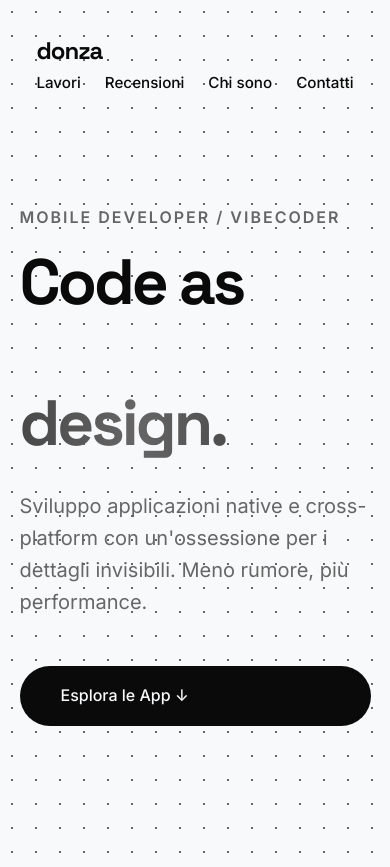
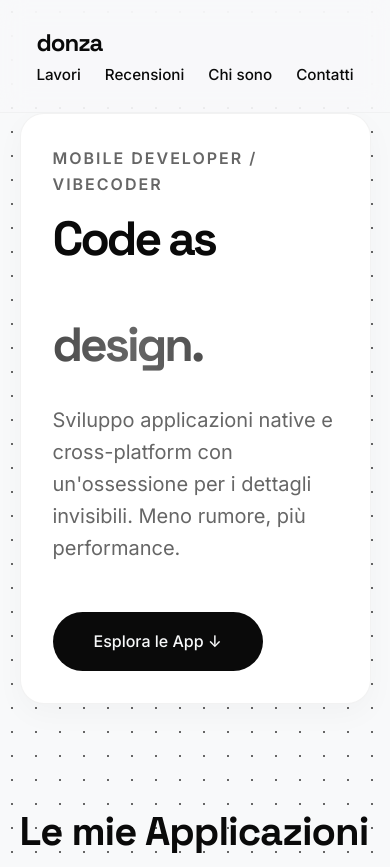
Before and after one commit to Donzaaa/porfolio, a website built with Vite: page index.html in a window 390 px wide. Shown: the top 867 px of the page. Built offline with nearby package versions, Linux system fonts and the light colour scheme; some packages are replaced by stand-ins of ours.

Commit message:
Fix layout definitivo

```diff
--- a/index.html
+++ b/index.html
@@ -4,6 +4,7 @@
     <meta charset="UTF-8" />
     <meta name="viewport" content="width=device-width, initial-scale=1.0" />
     <title>donza.dev | Portfolio</title>
+    <link rel="icon" type="image/png" href="/favicon-portfolio.png">
     <meta name="theme-color" content="#f8f9fa">
     <link href="https://fonts.googleapis.com/css2?family=Inter:wght@400;500;600&family=Space+Grotesk:wght@700&display=swap" rel="stylesheet">
     <link rel="stylesheet" href="/src/style.css">
@@ -26,6 +27,7 @@
 
     <main>
       <section id="hero">
+        <div class="content-box">
           <p class="hero-subtitle">Mobile Developer / Vibecoder</p>
           <h1 class="hero-title">
             <span class="line"><span class="line-inner">Code as</span></span><br>
@@ -33,6 +35,7 @@
           </h1>
           <p class="hero-desc">Sviluppo applicazioni native e cross-platform con un'ossessione per i dettagli invisibili. Meno rumore, più performance.</p>
           <a href="#apps" class="btn">Esplora le App &darr;</a>
+        </div>
       </section>
 
       <section id="apps" class="section-container">
@@ -61,6 +64,7 @@
               <a href="https://play.google.com/store/apps/details?id=com.aureo.app&pcampaignid=web_share" target="_blank" class="play-store-btn">Scarica da Google Play &nearr;</a>
             </div>
           </div>
+
           <div class="card gsap-card">
             <div class="card-image-wrapper">
               <img src="/lupus.png" alt="Lupus App" class="card-image" loading="lazy">
@@ -96,9 +100,6 @@
               <span class="coming-soon-btn">Prossimamente</span>
             </div>
           </div>
-
-
-
         </div>
       </section>
 
@@ -130,17 +131,17 @@
           <h2>Dicono delle mie App</h2>
         </div>
         <div class="reviews-grid">
-          <div class="review-card gsap-review">
+          <div class="review-card content-box gsap-review">
             <div class="stars">★★★★★</div>
             <p>"Interfaccia pulitissima e zero lag. Ottimo lavoro."</p>
             <span class="author">&mdash; Utente (Lupus)</span>
           </div>
-          <div class="review-card gsap-review">
+          <div class="review-card content-box gsap-review">
             <div class="stars">★★★★★</div>
             <p>"La mia app principale. Animazioni fluidissime."</p>
             <span class="author">&mdash; Utente (Gritmo)</span>
           </div>
-          <div class="review-card gsap-review">
+          <div class="review-card content-box gsap-review">
             <div class="stars">★★★★★</div>
             <p>"Sviluppatore super reattivo. Bug risolto in 24h."</p>
             <span class="author">&mdash; Utente Play Store</span>
@@ -153,17 +154,19 @@
           <h2>Chi sono</h2>
         </div>
         <div class="about-grid">
-          <div class="about-text gsap-fade">
+          <div class="about-text content-box gsap-fade">
             <p>Ho 20 anni e credo che il software debba essere invisibile. L'utente non deve notare la tecnologia, ma solo quanto sia facile raggiungere il suo obiettivo.</p>
-            <p>Curo ogni application dal wireframe iniziale fino al deploy finale sul Google Play Store, garantendo animazioni fluide e stabili e architetture di codice scalabili.</p>
+            <p>Curo ogni applicazione dal wireframe iniziale fino al deploy finale sul Google Play Store, garantendo animazioni fluide e stabili e architetture di codice scalabili.</p>
           </div>
         </div>
       </section>
 
       <section id="contact" class="section-container">
+        <div class="content-box" style="margin: 0 auto; text-align: center; max-width: 800px;">
           <h2>Pronto per la prossima build?</h2>
           <div class="magnetic-wrapper">
             <a href="https://mail.google.com/mail/?view=cm&fs=1&to=andreaferretti06@gmail.com" target="_blank" class="huge-link magnetic-btn">Parliamone &nearr;</a>
+          </div>
         </div>
       </section>
     </main>
--- a/src/style.css
+++ b/src/style.css
@@ -1,17 +1,28 @@
-/* --- RESET E VARIABILI (Tema Chiaro Forzato) --- */
+/* --- RESET E VARIABILI --- */
 :root {
   --bg-color: #f8f9fa;
   --text-main: #0a0a0a;
   --text-muted: #666666;
-  --card-bg: rgba(255, 255, 255, 0.85);
+  --card-bg: #ffffff;
 }
 
-html { cursor: none; }
 * { margin: 0; padding: 0; box-sizing: border-box; }
 
+/* FIX DEFINITIVO PER LA BARRA BIANCA SU MOBILE E LO SCROLL ORIZZONTALE */
+html, body {
+  background-color: var(--bg-color);
+  color: var(--text-main);
+  font-family: 'Inter', sans-serif;
+  line-height: 1.6;
+  overflow-x: hidden;
+  width: 100%;
+}
+
+html {
+  cursor: none;
+}
+
 body {
-  background-color: var(--bg-color); color: var(--text-main); font-family: 'Inter', sans-serif;
-  line-height: 1.6; overflow-x: hidden;
   background-image: radial-gradient(var(--text-muted) 1px, transparent 1px);
   background-size: 24px 24px;
 }
@@ -25,22 +36,48 @@ body {
 }
 .custom-cursor.hovering { width: 60px; height: 60px; background-color: white; }
 
-header { padding: 2rem 5%; display: flex; justify-content: space-between; align-items: center; }
+/* --- HEADER & NAV (Effetto Vetro Elegante - Sticky) --- */
+header {
+  padding: 1.5rem 5%;
+  display: flex;
+  justify-content: space-between;
+  align-items: center;
+  position: sticky;
+  top: 0;
+  z-index: 100;
+  background-color: rgba(248, 249, 250, 0.75);
+  backdrop-filter: blur(12px);
+  -webkit-backdrop-filter: blur(12px);
+  border-bottom: 1px solid rgba(0,0,0,0.03);
+}
+
 .logo { font-family: 'Space Grotesk', sans-serif; font-weight: 700; font-size: 1.5rem; letter-spacing: -1px; }
 .nav-links { list-style: none; display: flex; gap: 2rem; }
 .nav-links a { text-decoration: none; color: var(--text-main); font-weight: 500; font-size: 0.95rem; position: relative; }
 .nav-links a::after { content: ''; position: absolute; width: 0; height: 2px; bottom: -4px; left: 0; background-color: var(--text-main); transition: width 0.3s ease; }
 .nav-links a:hover::after { width: 100%; }
 
-.section-container { padding: 8rem 5%; max-width: 1200px; margin: 0 auto; position: relative; z-index: 1; }
+/* --- STRUTTURA GENERALE --- */
+.section-container { padding: 6rem 5% 8rem 5%; max-width: 1200px; margin: 0 auto; position: relative; z-index: 1; }
 h1, h2, h3 { font-family: 'Space Grotesk', sans-serif; }
 
 .line { overflow: hidden; display: block; }
 .line-inner { display: block; transform: translateY(110%); }
 
-#hero { min-height: 80vh; display: flex; flex-direction: column; justify-content: center; padding: 0 5%; max-width: 1200px; margin: 0 auto; }
+/* --- CONTENITORE SOLIDO PER IL TESTO --- */
+.content-box {
+  background-color: #ffffff;
+  padding: 3.5rem;
+  border-radius: 24px;
+  box-shadow: 0 10px 30px rgba(0,0,0,0.03);
+  border: 1px solid rgba(0,0,0,0.05);
+}
+
+#hero { min-height: 70vh; display: flex; flex-direction: column; justify-content: center; padding: 0 5%; max-width: 1200px; margin: 0 auto; }
+#hero .content-box { max-width: 850px; }
+
 .hero-subtitle { font-size: 1rem; text-transform: uppercase; letter-spacing: 2px; color: var(--text-muted); margin-bottom: 1rem; font-weight: 600; transform: translateY(20px); opacity: 0; }
-#hero h1 { font-size: clamp(4rem, 8vw, 7rem); line-height: 1.1; letter-spacing: -3px; margin-bottom: 2rem; }
+#hero h1 { font-size: clamp(3rem, 7vw, 6rem); line-height: 1.1; letter-spacing: -3px; margin-bottom: 2rem; }
 
 .text-gradient { background: linear-gradient(90deg, var(--text-main), var(--text-muted), var(--text-main)); background-size: 200% auto; -webkit-background-clip: text; -webkit-text-fill-color: transparent; animation: shine 5s linear infinite; }
 @keyframes shine { to { background-position: 200% center; } }
@@ -53,7 +90,7 @@ h1, h2, h3 { font-family: 'Space Grotesk', sans-serif; }
 .section-header h2 { font-size: 2.5rem; letter-spacing: -1px; margin-bottom: 3rem; }
 .grid { display: grid; grid-template-columns: repeat(auto-fit, minmax(320px, 1fr)); gap: 3rem; }
 
-.card { background: var(--card-bg); border-radius: 20px; overflow: hidden; box-shadow: 0 20px 40px rgba(0,0,0,0.04); backdrop-filter: blur(10px); border: 1px solid rgba(0,0,0,0.05); transition: box-shadow 0.3s ease, transform 0.3s ease; opacity: 0; transform: translateY(40px); display: flex; flex-direction: column; }
+.card { background: var(--card-bg); border-radius: 24px; overflow: hidden; box-shadow: 0 10px 30px rgba(0,0,0,0.03); border: 1px solid rgba(0,0,0,0.05); transition: box-shadow 0.3s ease, transform 0.3s ease; opacity: 0; transform: translateY(40px); display: flex; flex-direction: column; }
 .card:hover { box-shadow: 0 30px 60px rgba(0, 0, 0, 0.12); transform: translateY(-5px); }
 
 .card-image-wrapper { width: 100%; height: 280px; background: #e0e0e0; overflow: hidden; border-bottom: 1px solid rgba(0,0,0,0.05); }
@@ -86,7 +123,7 @@ h1, h2, h3 { font-family: 'Space Grotesk', sans-serif; }
 
 /* --- REVIEWS E DETTAGLI --- */
 .reviews-grid { display: grid; grid-template-columns: repeat(auto-fit, minmax(300px, 1fr)); gap: 3rem; }
-.review-card { padding-left: 1.5rem; border-left: 2px solid var(--text-main); opacity: 0; transform: translateY(30px); }
+.review-card { padding: 2.5rem; border-left: 4px solid var(--text-main); opacity: 0; transform: translateY(30px); }
 .stars { font-size: 1.25rem; color: var(--text-main); margin-bottom: 1.5rem; letter-spacing: 2px; }
 .review-card p { font-size: 1.2rem; color: var(--text-main); line-height: 1.6; margin-bottom: 1.5rem; font-weight: 500; }
 .author { font-size: 0.85rem; color: var(--text-muted); text-transform: uppercase; letter-spacing: 1px; font-weight: 600; }
@@ -97,7 +134,7 @@ h1, h2, h3 { font-family: 'Space Grotesk', sans-serif; }
 #contact { text-align: center; padding: 10rem 5%; }
 #contact h2 { color: var(--text-muted); font-size: 1.25rem; font-weight: 500; margin-bottom: 1rem; }
 .magnetic-wrapper { display: inline-block; padding: 2rem; }
-.huge-link { font-size: clamp(3rem, 6vw, 5rem); font-family: 'Space Grotesk', sans-serif; font-weight: 700; color: var(--text-main); text-decoration: none; letter-spacing: -2px; display: inline-block; transition: transform 0.2s cubic-bezier(0.25, 0.46, 0.45, 0.94); }
+.huge-link { font-size: clamp(2.5rem, 5vw, 4rem); font-family: 'Space Grotesk', sans-serif; font-weight: 700; color: var(--text-main); text-decoration: none; letter-spacing: -2px; display: inline-block; transition: transform 0.2s cubic-bezier(0.25, 0.46, 0.45, 0.94); }
 
 footer { text-align: center; padding: 3rem 2rem; color: var(--text-muted); font-size: 0.85rem; }
 
@@ -113,7 +150,7 @@ a, button, .card, .magnetic-btn {
   header {
     flex-direction: column;
     gap: 1.5rem;
-    padding: 2rem 5%;
+    padding: 1.5rem 5%;
   }
 
   .nav-links {
@@ -125,5 +162,6 @@ a, button, .card, .magnetic-btn {
 
   .nav-links a { font-size: 0.95rem; }
   .marquee-content span { font-size: 1.8rem; }
+
+  .content-box { padding: 2rem; }
 }
-/* IL BLOCCO @media (prefers-color-scheme: dark) È STATO COMPLETAMENTE RIMOSSO */
```
Also changed, not shown: 1 other file. Lines whose indentation alone changed are shown as unchanged.
